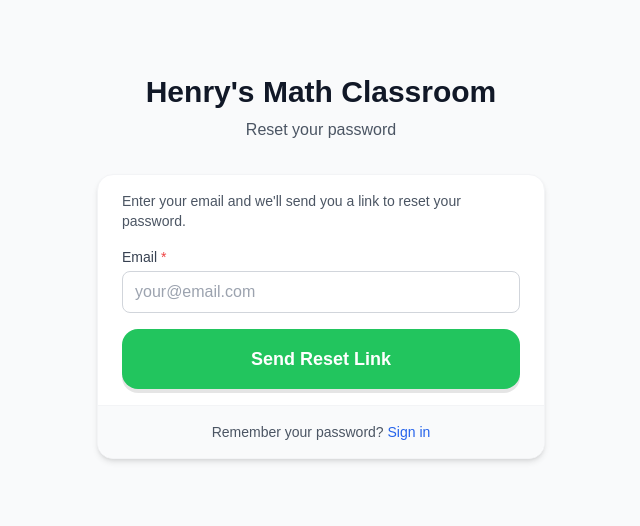
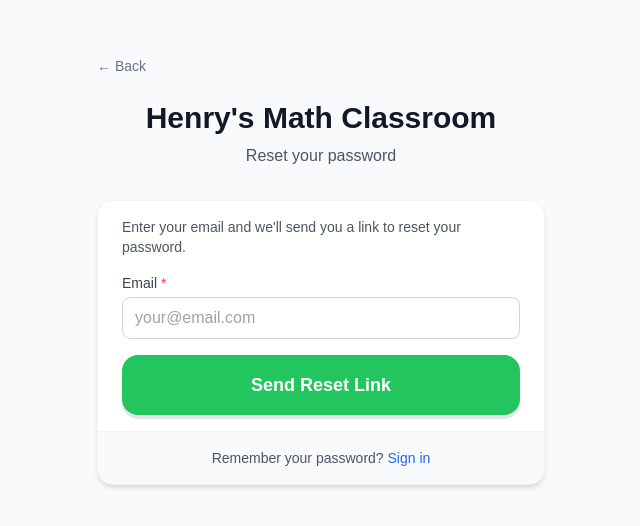
Before and after one commit to anqianqianqi/Henry-s-math-classroom-Kiro, a Next.js app: page /forgot-password in a window 1280 px wide. Shown: the part 134-660 px from the top of the page, without its empty margins (319-959 px from the left). Built offline with nearby package versions, Linux system fonts and the light colour scheme.

Commit message:
style(auth): Add back button to forgot-password and reset-password pages

```diff
--- a/app/forgot-password/page.tsx
+++ b/app/forgot-password/page.tsx
@@ -40,6 +40,12 @@ export default function ForgotPasswordPage() {
   return (
     <div className="min-h-screen flex items-center justify-center bg-gray-50 px-4">
       <div className="w-full max-w-md">
+        <a
+          href="/login"
+          className="mb-4 inline-flex items-center gap-1 text-sm text-gray-500 hover:text-gray-700 py-2 px-3 -ml-3 rounded-lg active:bg-gray-100"
+        >
+          ← Back
+        </a>
         <div className="text-center mb-8">
           <h1 className="text-3xl font-bold text-gray-900">Henry&apos;s Math Classroom</h1>
           <p className="mt-2 text-gray-600">Reset your password</p>
--- a/app/reset-password/page.tsx
+++ b/app/reset-password/page.tsx
@@ -80,6 +80,12 @@ export default function ResetPasswordPage() {
   return (
     <div className="min-h-screen flex items-center justify-center bg-gray-50 px-4">
       <div className="w-full max-w-md">
+        <a
+          href="/login"
+          className="mb-4 inline-flex items-center gap-1 text-sm text-gray-500 hover:text-gray-700 py-2 px-3 -ml-3 rounded-lg active:bg-gray-100"
+        >
+          ← Back
+        </a>
         <div className="text-center mb-8">
           <h1 className="text-3xl font-bold text-gray-900">Henry&apos;s Math Classroom</h1>
           <p className="mt-2 text-gray-600">Set a new password</p>
```
